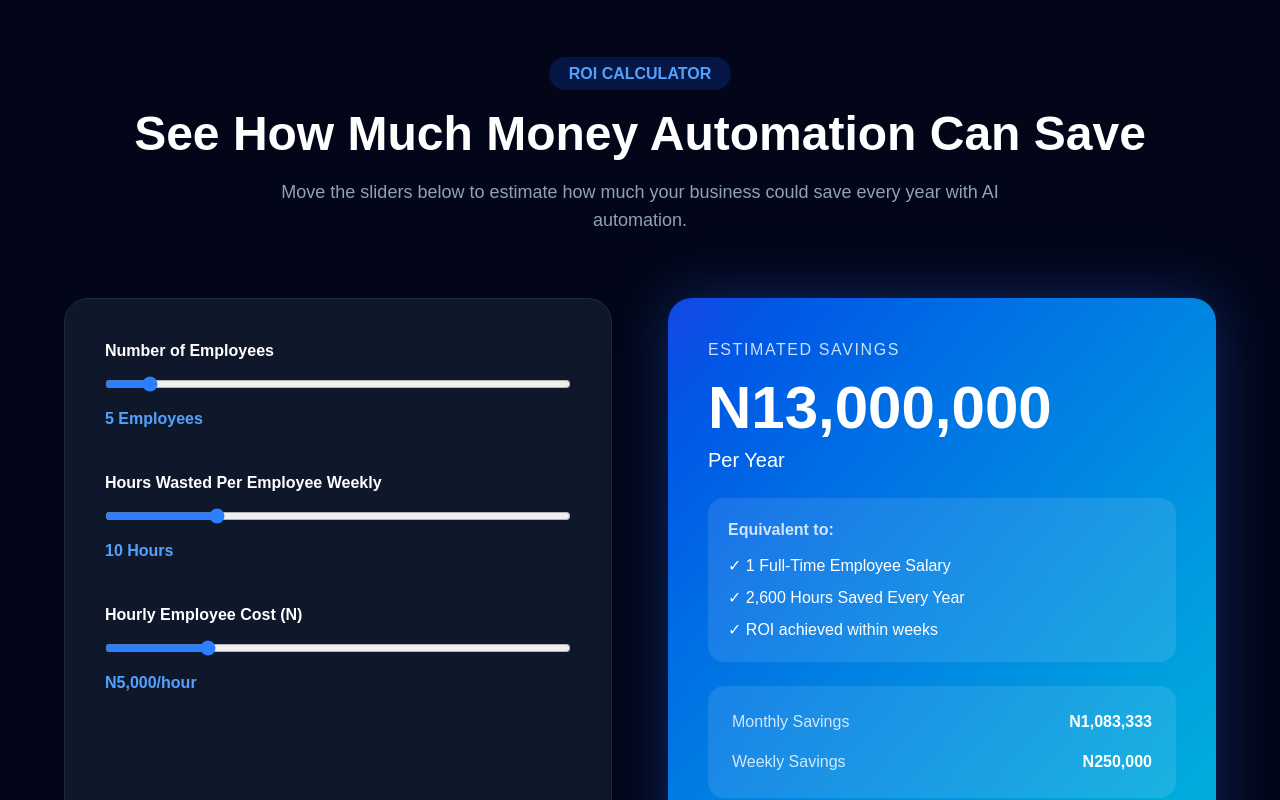
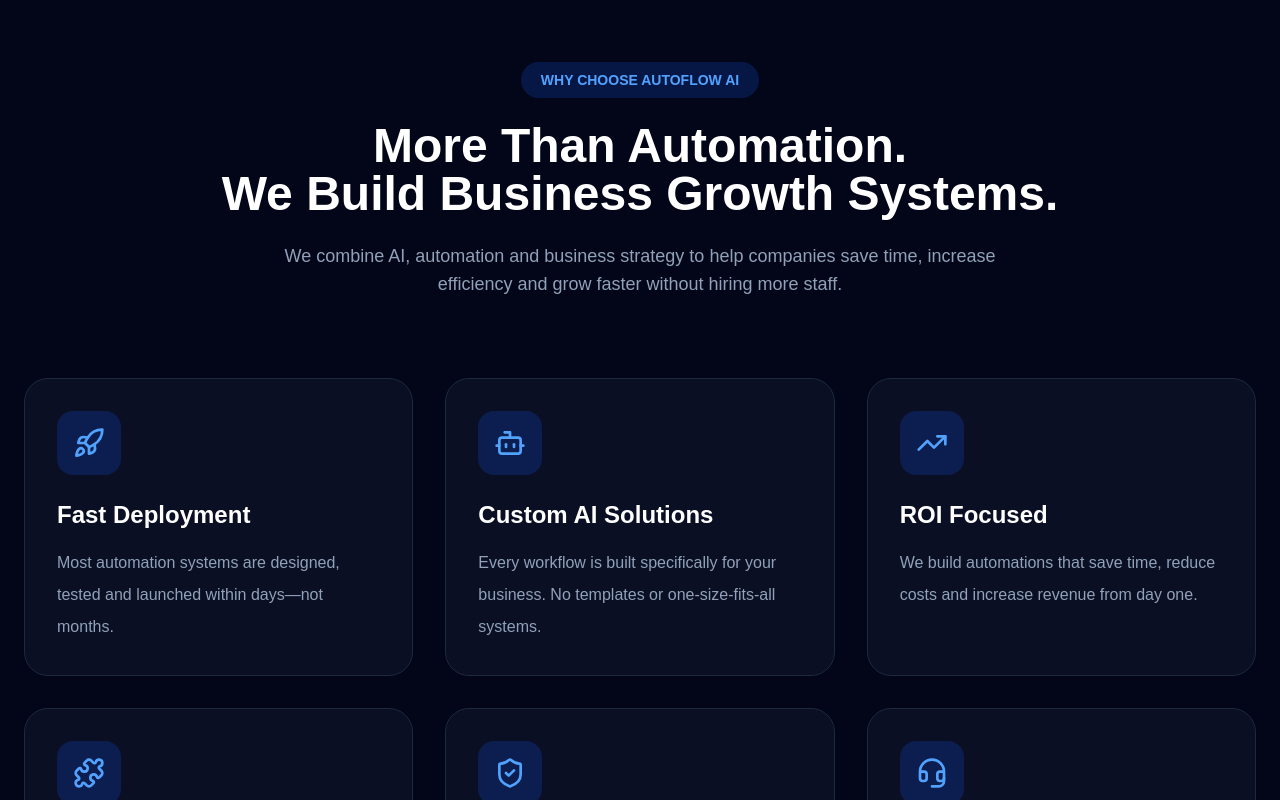
Before and after one commit to autoflowai365/autoflowai, a Next.js app: page / in a window 1280 px wide. Shown: the part 4440-5240 px from the top of the page. Built offline with nearby package versions, Linux system fonts and the light colour scheme.

Commit message:
Add WhyChoose section with 6 feature cards

```diff
--- /dev/null
+++ b/app/components/WhyChoose.tsx
@@ -0,0 +1,36 @@
+"use client";
+import { Rocket, Bot, ShieldCheck, TrendingUp, Puzzle, Headset } from "lucide-react";
+
+const features = [
+  { icon: <Rocket className="w-8 h-8" />, title: "Fast Deployment", desc: "Most automation systems are designed, tested and launched within days—not months." },
+  { icon: <Bot className="w-8 h-8" />, title: "Custom AI Solutions", desc: "Every workflow is built specifically for your business. No templates or one-size-fits-all systems." },
+  { icon: <TrendingUp className="w-8 h-8" />, title: "ROI Focused", desc: "We build automations that save time, reduce costs and increase revenue from day one." },
+  { icon: <Puzzle className="w-8 h-8" />, title: "Works With Your Tools", desc: "Integrates with WhatsApp, Google Workspace, Airtable, CRMs, payment systems and hundreds more." },
+  { icon: <ShieldCheck className="w-8 h-8" />, title: "Reliable & Secure", desc: "Your workflows are designed for stability, security and long-term business growth." },
+  { icon: <Headset className="w-8 h-8" />, title: "Ongoing Support", desc: "We do not disappear after launch. We monitor, improve and support your automation whenever you need us." },
+];
+
+export default function WhyChoose() {
+  return (
+    <section className="py-28 bg-slate-950">
+      <div className="max-w-7xl mx-auto px-6">
+        <div className="text-center mb-20">
+          <span className="inline-block bg-blue-600/20 text-blue-400 px-5 py-2 rounded-full text-sm font-semibold">WHY CHOOSE AUTOFLOW AI</span>
+          <h2 className="text-5xl font-black text-white mt-6">More Than Automation.<br />We Build Business Growth Systems.</h2>
+          <p className="text-slate-400 text-lg max-w-3xl mx-auto mt-6">We combine AI, automation and business strategy to help companies save time, increase efficiency and grow faster without hiring more staff.</p>
+        </div>
+        <div className="grid grid-cols-1 md:grid-cols-2 lg:grid-cols-3 gap-8">
+          {features.map((feature, index) => (
+            <div key={index} className="group rounded-3xl border border-slate-800 bg-slate-900/60 p-8 transition-all duration-300 hover:-translate-y-2 hover:border-blue-500 hover:shadow-[0_0_40px_rgba(37,99,235,0.25)]">
+              <div className="w-16 h-16 rounded-2xl bg-blue-600/20 flex items-center justify-center text-blue-400 mb-6 transition-transform duration-300 group-hover:rotate-6 group-hover:scale-110">
+                {feature.icon}
+              </div>
+              <h3 className="text-2xl font-bold text-white mb-4">{feature.title}</h3>
+              <p className="text-slate-400 leading-8">{feature.desc}</p>
+            </div>
+          ))}
+        </div>
+      </div>
+    </section>
+  );
+}
--- a/app/page.tsx
+++ b/app/page.tsx
@@ -1,10 +1,11 @@
 import Navbar from "./components/Navbar";
 import Hero from "./components/Hero";
 import TrustedLogos from "./components/TrustedLogos";
-import CaseStudies from "./components/CaseStudies";
 import Services from "./components/Services";
 import HowItWorks from "./components/HowItWorks";
 import Stats from "./components/Stats";
+import CaseStudies from "./components/CaseStudies";
+import WhyChoose from "./components/WhyChoose";
 import ROI from "./components/ROI";
 import Testimonials from "./components/Testimonials";
 import FAQ from "./components/FAQ";
@@ -22,6 +23,7 @@
       <HowItWorks />
       <Stats />
       <CaseStudies />
+      <WhyChoose />
       <ROI />
       <Testimonials />
       <FAQ />
```
